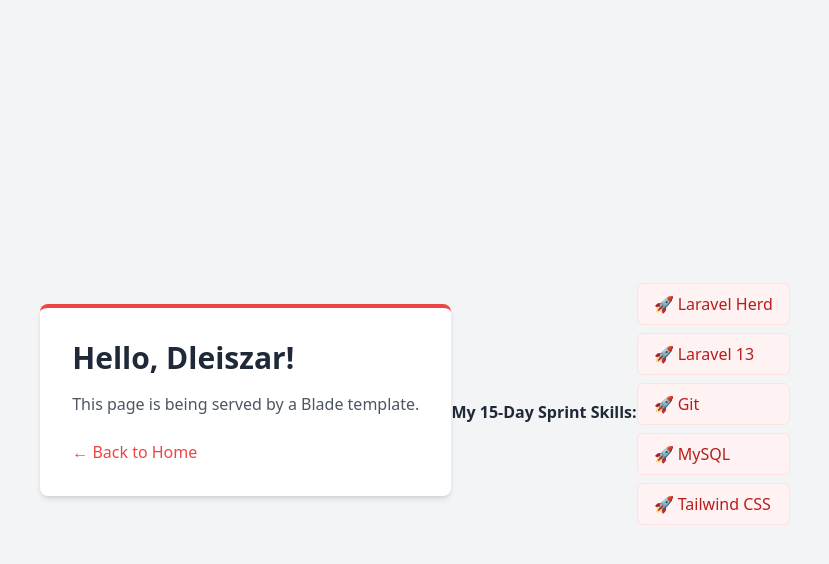
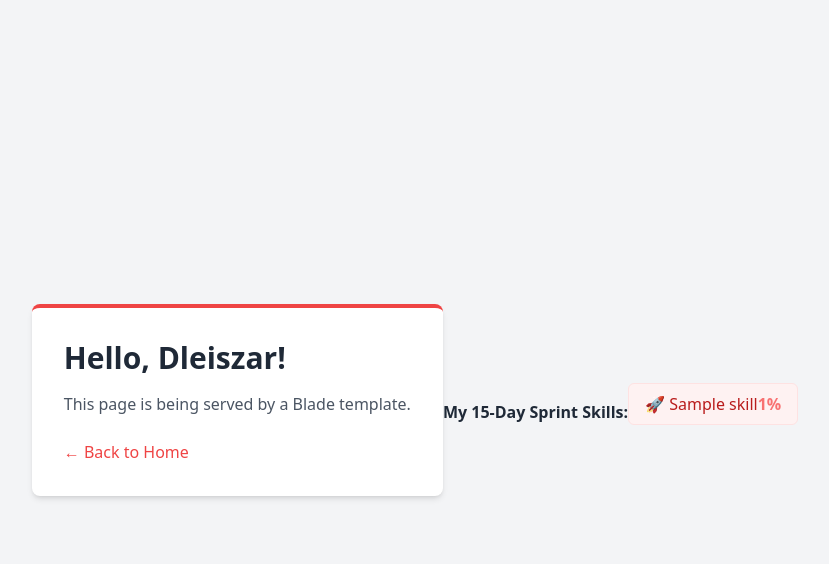
Before and after one commit to dleiszarjeisalther/my-first-app, a Laravel app: page /about in a window 1280 px wide. Shown: the top 564 px of the page, without its empty margins (225-1054 px from the left). Run offline with Laravel 12, Linux system fonts and the light colour scheme; tables that the repository leaves empty hold one stand-in row (values such as "Sample post"); some libraries are stand-ins or nearby versions.

Commit message:
Day 3: Full-stack connection complete. Skills now pulled from MySQL.

```diff
--- /dev/null
+++ b/app/Models/Skill.php
@@ -0,0 +1,18 @@
+<?php
+
+namespace App\Models;
+
+use Illuminate\Database\Eloquent\Model;
+
+class Skill extends Model
+{
+    /**
+     * The attributes that are mass assignable.
+     *
+     * @var array<int, string>
+     */
+    protected $fillable = [
+        'name',
+        'percent',
+    ];
+}
--- a/resources/views/about.blade.php
+++ b/resources/views/about.blade.php
@@ -14,10 +14,12 @@
     <h2 class="mt-6 font-semibold text-gray-800">My 15-Day Sprint Skills:</h2>
     <ul class="mt-2 space-y-2">
         @foreach($skills as $skill)
-            <li class="bg-red-50 text-red-700 px-4 py-2 rounded-md border border-red-100">
-                🚀 {{ $skill }}
-            </li>
-        @endforeach
+        <li class="bg-red-50 text-red-700 px-4 py-2 rounded-md border border-red-100 flex justify-between">
+            <span>🚀 {{ $skill->name }}</span>
+
+            <span class="font-bold text-red-400">{{ $skill->percent }}%</span>
+        </li>
+    @endforeach
     </ul>
 </body>
 </html>
--- a/routes/web.php
+++ b/routes/web.php
@@ -1,20 +1,16 @@
 <?php
 
 use Illuminate\Support\Facades\Route;
+use App\Models\Skill; // Don't forget this at the top of the file!
 
 Route::get('/', function () {
     return view('welcome');
 });
 
+
 Route::get('/about', function () {
     return view('about', [
         'user_name' => 'Dleiszar',
-        'skills' => [
-            'Laravel Herd',
-            'Laravel 13',
-            'Git',
-            'MySQL',
-            'Tailwind CSS'
-        ]
+        'skills' => Skill::all() // This pulls EVERY skill from your MySQL table
     ]);
 });
```
Also changed, not shown: database/migrations/2026_04_26_210506_create_skills_table.php (added).
